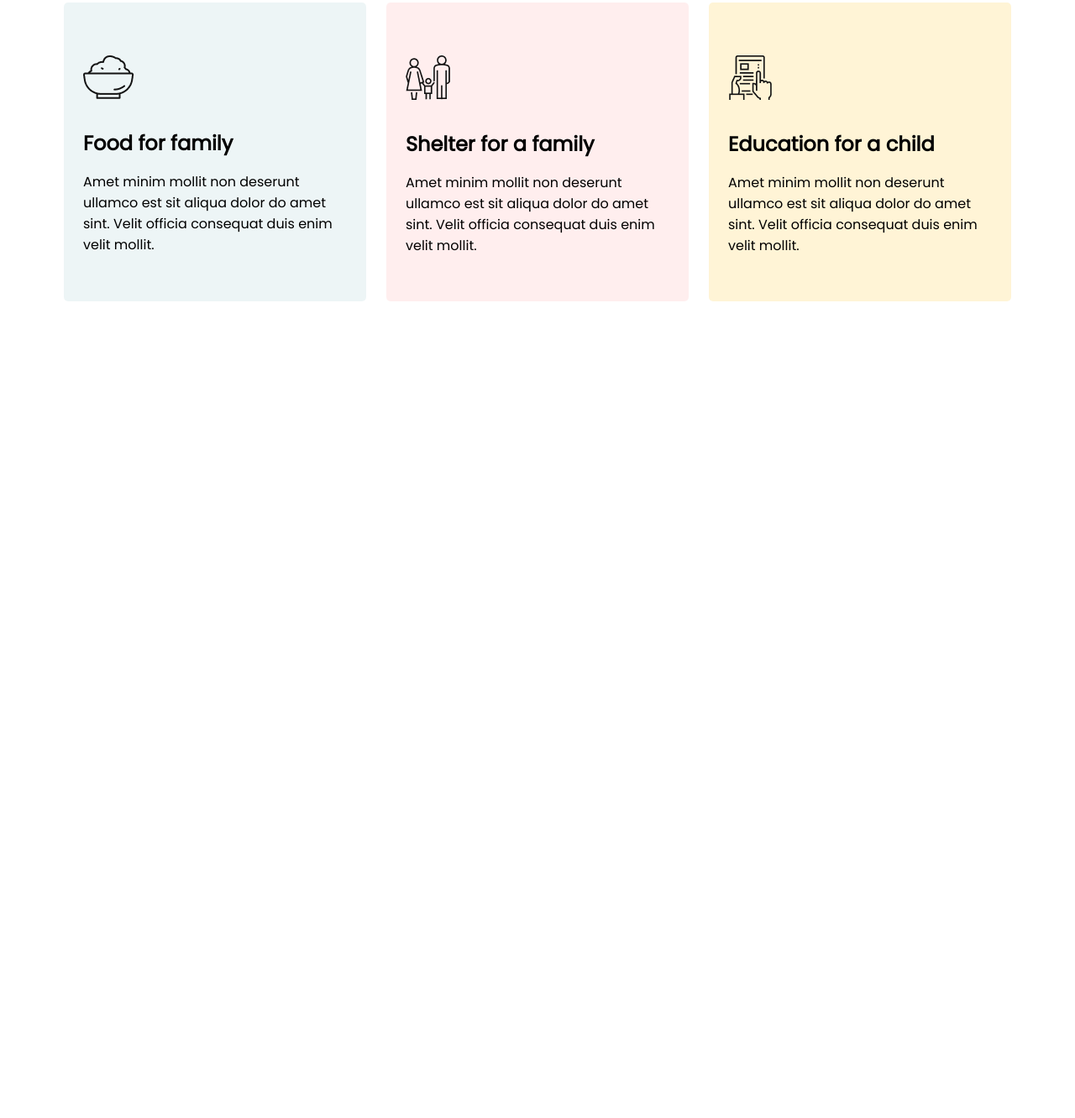
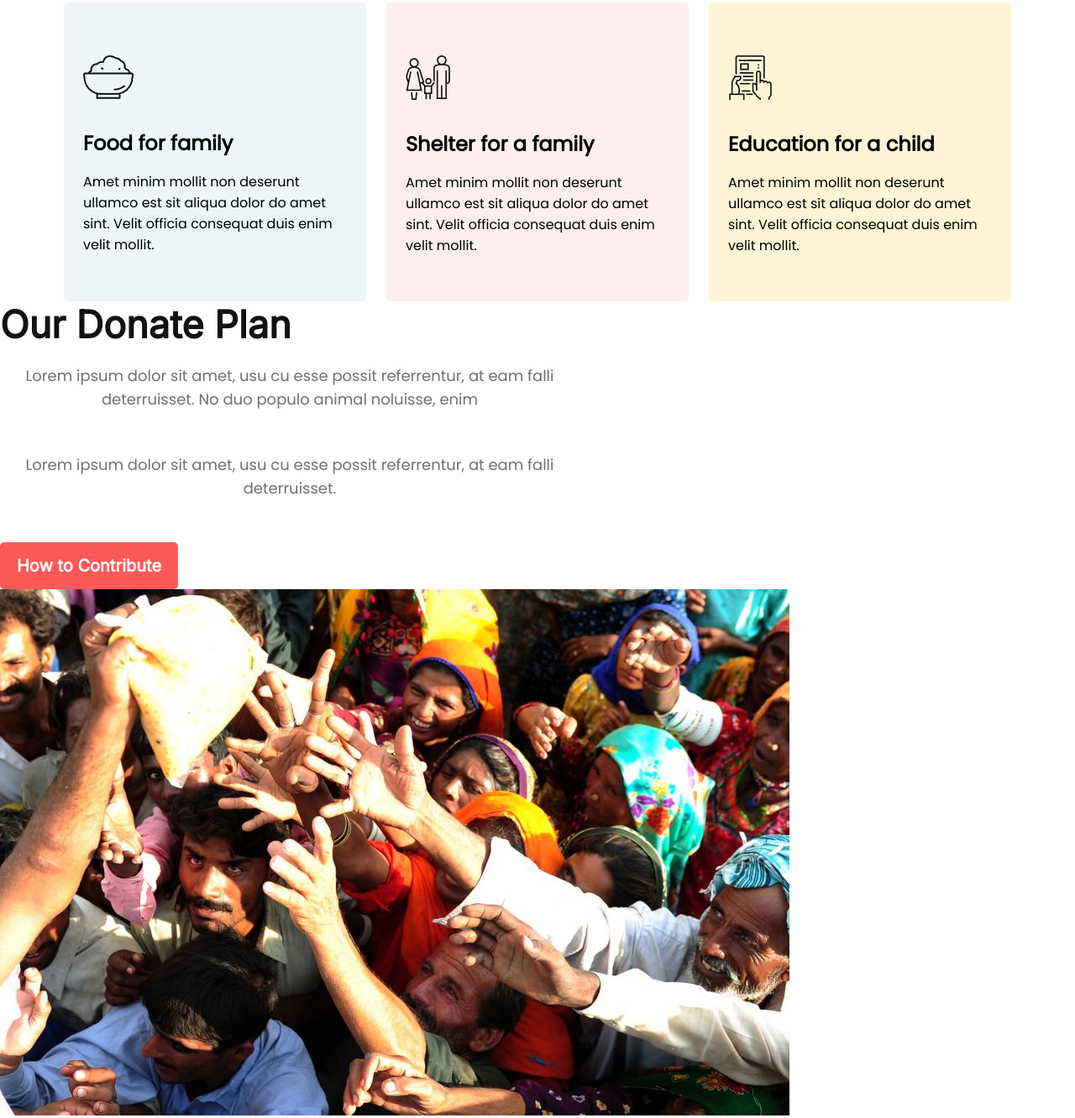
Before and after one commit to coder-binary1/donate-today, a plain HTML site: page index.html in a window 1280 px wide. Shown: the part 1600-2932 px from the top of the page at 84% size. Before the commit the page ends 1959 px from the top, so only its background shows below. Drawn offline with Linux system fonts and the light colour scheme.

Commit message:
necessity added

```diff
--- a/index.html
+++ b/index.html
@@ -86,6 +86,22 @@
           </div>
         </div>
       </section>
+      <!-- necessity of donation -->
+      <section>
+        <div class="necessity-disc">
+          <h3 class="section-title">Our Donate Plan</h3>
+          <p class="discription section-disc">
+            Lorem ipsum dolor sit amet, usu cu esse possit referrentur, at eam
+            falli deterruisset. No duo populo animal noluisse, enim
+          </p>
+          <p class="discription section-disc">
+            Lorem ipsum dolor sit amet, usu cu esse possit referrentur, at eam
+            falli deterruisset.
+          </p>
+          <button class="primary-btn">How to Contribute</button>
+        </div>
+        <img src="images/donation0.jpg" alt="" />
+      </section>
     </main>
     <footer></footer>
   </body>
```
